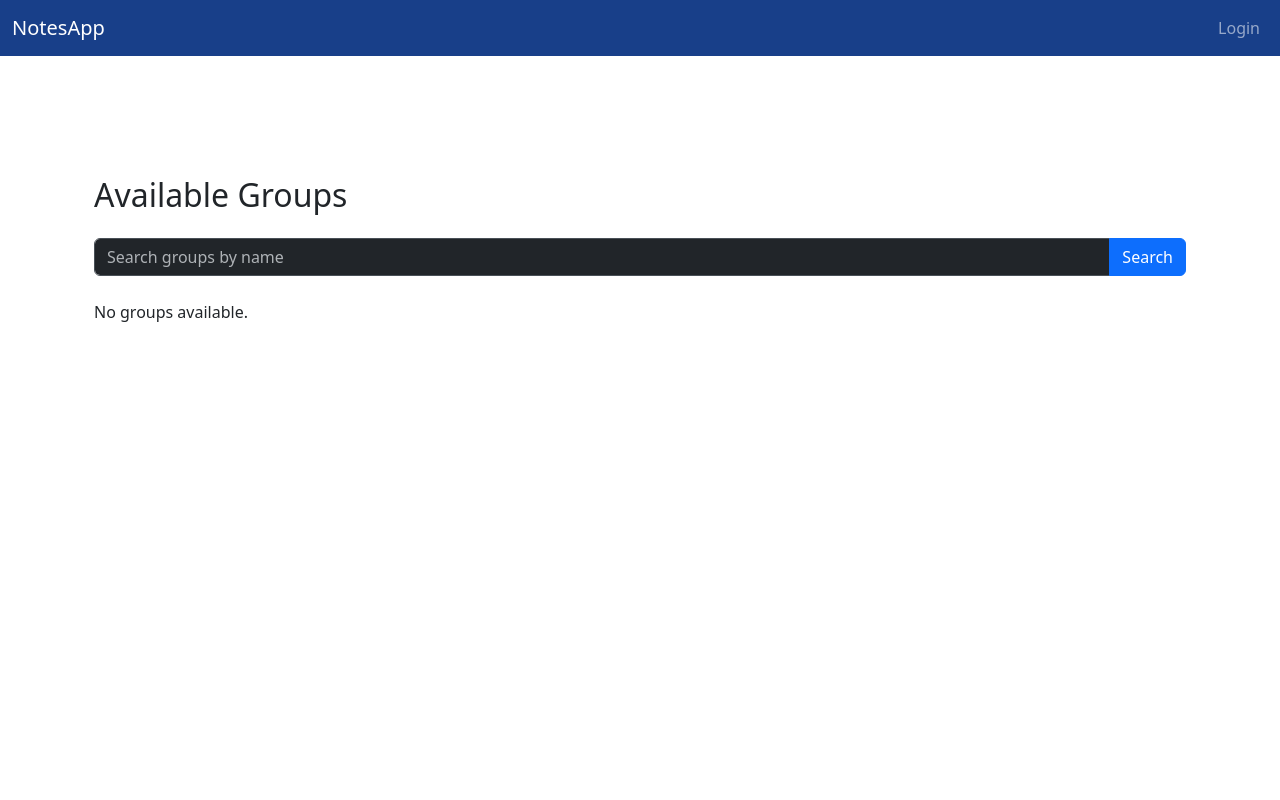
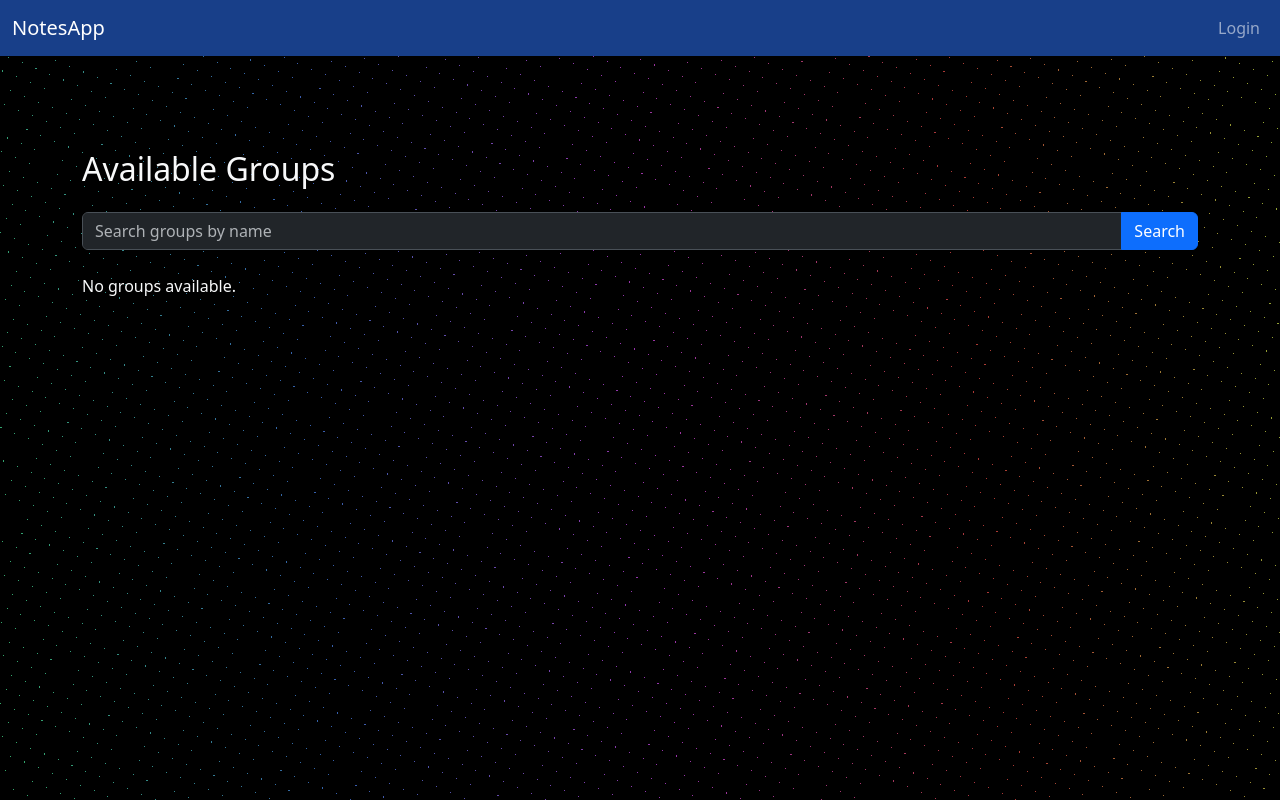
Before and after one commit to hafizcode/nsm, a Django app: page /groups/ in a window 1280 px wide. Run offline with Django 5.2, Linux system fonts and the light colour scheme; data that the repository does not hold is empty; some libraries are stand-ins or nearby versions.

Commit message:
changed group list and detail page background

```diff
--- a/templates/pages/group_list.html
+++ b/templates/pages/group_list.html
@@ -1,11 +1,13 @@
 {% extends "base.html" %}
 {% block title %}Document Groups{% endblock %}
-{% block content %}
-<div class="container mt-5">
+{% block main %}
+<div class="resource-page-container text-light" data-bs-theme="dark">
+    <div class="container" style="margin-top: 150px;">
         <h2 class="mb-4">Available Groups</h2>
         <form method="get" action="" class="mb-4">
             <div class="input-group">
-            <input type="text" name="q" class="form-control" placeholder="Search groups by name" value="{{ request.GET.q|default:'' }}">
+                <input type="text" name="q" class="form-control" placeholder="Search groups by name"
+                    value="{{ request.GET.q|default:'' }}">
                 <button class="btn btn-primary" type="submit">Search</button>
             </div>
         </form>
@@ -24,4 +26,6 @@
             {% endfor %}
         </div>
     </div>
+</div>
+</div>
 {% endblock %}
```
Also changed, not shown: templates/pages/group_detail.html (+6 -3 lines). Lines whose indentation alone changed are shown as unchanged.
